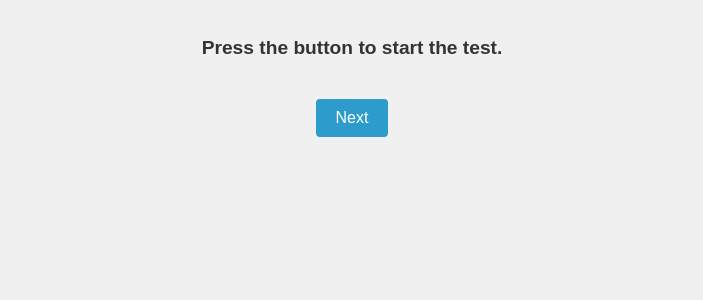
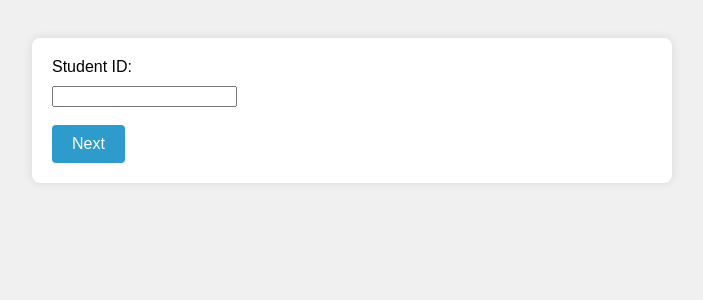
Before and after one commit to ianli0122/language-placement-test, a Flask app: page / in a window 1280 px wide. Shown: the part 80-380 px from the top of the page, without its empty margins (288-991 px from the left). Run offline with Flask 3, Linux system fonts and the light colour scheme; parts of the project's set-up code (start-up, migrations or seed data) failed here and were passed over.

Commit message:
student id integration, export, conditions

```diff
--- a/app.py
+++ b/app.py
@@ -13,8 +13,10 @@ def home():
 
 @app.route('/start', methods=['POST'])
 def start():
-    resp = make_response(redirect('/question')) # magic function that gets the user, im not sure if this works
-    resp.set_cookie('id', instances.create_instance()) # this will create a cookie named "id" for the user, which can be get later
+    resp = make_response(redirect('/question')) # redirects users
+    id = instances.create_instance()
+    resp.set_cookie('id', id) # this will create a cookie named "id" for the user, which can be get later
+    instances.get_instance(id).set_student_id(request.form.get('student_id')) # sets student id
     return resp
 
 # this function will return question page
@@ -25,6 +27,7 @@ def create_question_page():
 
     # check if instance needs to stop
     if instances.check_stop(instance):
+        instances.export_data(instance)
         instances.remove_instance(id)
         return render_template('result.html')
 
--- a/static/style.css
+++ b/static/style.css
@@ -35,13 +35,6 @@ form {
     box-shadow: 0 0 10px rgba(0, 0, 0, 0.1);
 }
 
-form.empty {
-    background-color: #f0f0f0;
-    border-radius: 0px;
-    box-shadow: 0 0 0px;
-    text-align: center;
-}
-
 p {
     font-size: 1.2em;
     color: #333;
@@ -59,6 +52,8 @@ input[type="radio"] {
     margin-right: 5px;
 }
 
+
+
 button {
     background-color: #2d9ccc;
     color: #fff;
--- a/templates/home.html
+++ b/templates/home.html
@@ -11,9 +11,26 @@
         <h1>Mandarin Placement Quiz</h1>
     </div>
 	<br>
-	<p>Press the button to start the test.</p>
-	<form class="empty" action="{{ url_for('start') }}" method="post">
+	<form onsubmit="return validateForm()"action="{{ url_for('start') }}" method="post">
+        <label for="student_id">Student ID:</label>
+        <input type="text" id="student_id" name="student_id" required>
+        <span id="validationMessage" style="color: red;"></span>
+        <br>
+        <br>
         <button type="submit">Next</button>
     </form>
+    <script>
+        function validateForm() {
+            var pattern = /^1000\d{5}$/;
+            var validationMessageElement = document.getElementById("validationMessage");
+            if (pattern.test(document.getElementById("student_id").value)) {
+                validationMessageElement.textContent = ""
+                return true;
+            } else {
+                validationMessageElement.textContent = "Please enter a valid student ID (1000xxxxx)"
+                return false;
+            }
+        }
+    </script>
 </body>
 </html>
--- a/templates/question.html
+++ b/templates/question.html
@@ -18,7 +18,7 @@
         <p>{{ question }}</p>
         {% for option in options %}
             <label>
-                <input type="radio" name="answer" value="{{ option }}"> {{ option }}
+                <input type="radio" name="answer" value="{{ option }}" required> {{ option }}
             </label><br>
         {% endfor %}
         <br>
```
Also changed, not shown: TODO.md (added, +6 -0 lines), instances.py (+11 -1 lines), README.md, 1 other file.
